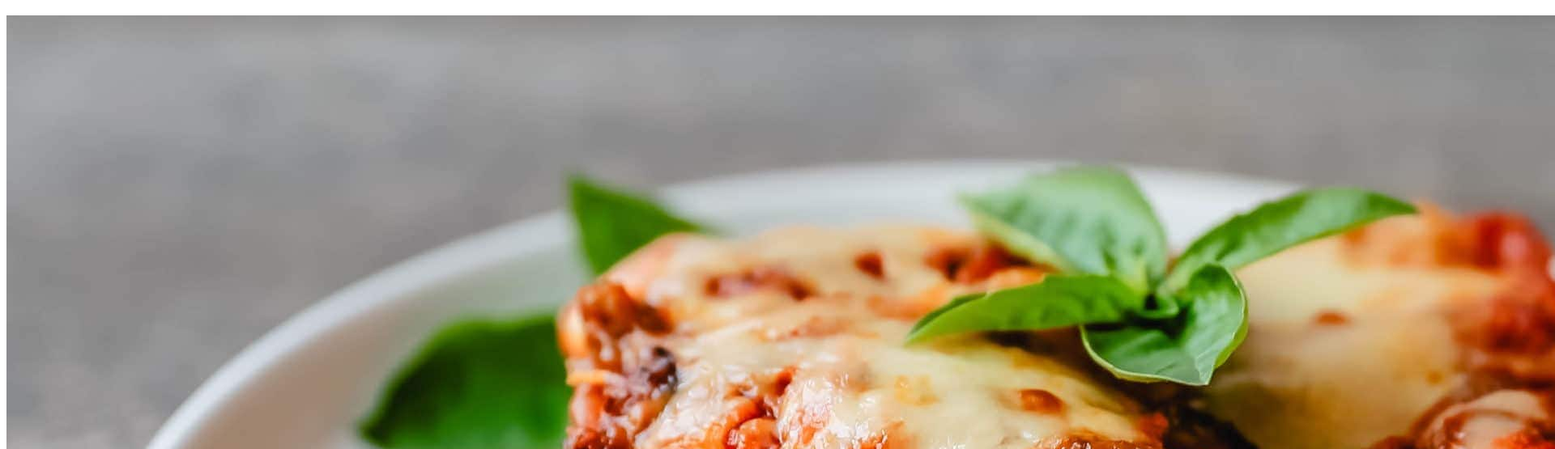
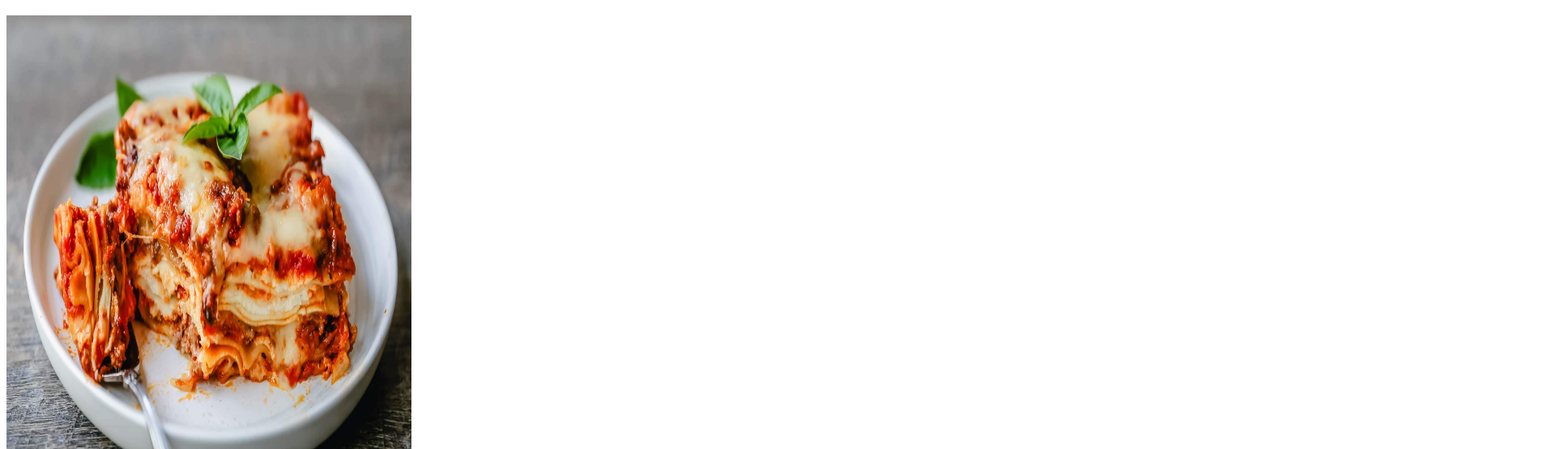
Before and after one commit to Peternbrown/odin-recipes, a plain HTML site: page recipes/lasagna.html in a window 1280 px wide. Shown: the part 61-616 px from the top of the page at 81% size, 1920 px wide, since content can reach past the window. Drawn offline with Linux system fonts and the light colour scheme.

Commit message:
Modified lasagna image's size to fit better

```diff
--- a/recipes/lasagna.html
+++ b/recipes/lasagna.html
@@ -9,7 +9,7 @@
 
 <body>
     <h1>Lasagna</h1>
-    <img src="../images/Classic-Lasagna-14-scaled.jpg" alt="Lasagna on plate with fork">
+    <img src="../images/Classic-Lasagna-14-scaled.jpg" alt="Lasagna on plate with fork" width="500" height="600">
     <h3>Classic Lasagna Recipe by <a href="https://www.modernhoney.com/classic-lasagna-recipe/">Melissa Stadler at
             Modern Honey</a>
     </h3>
```
